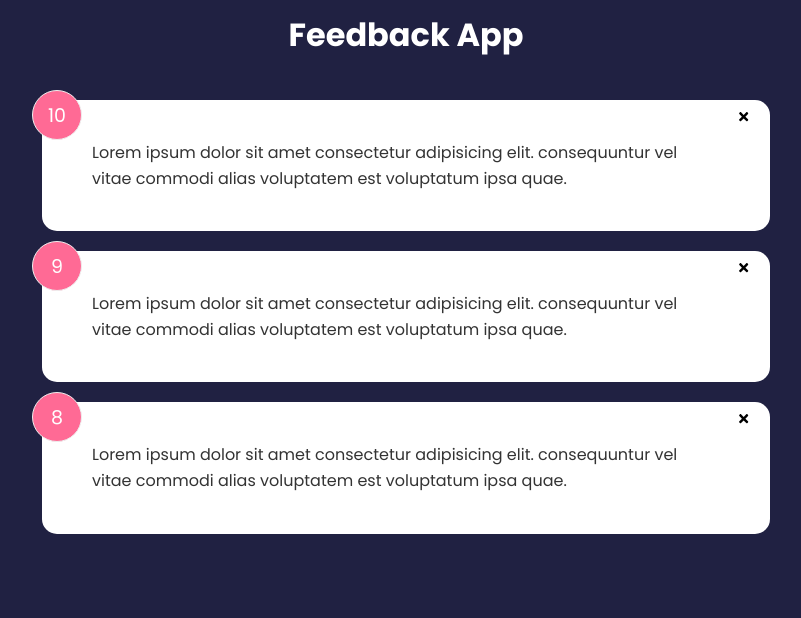
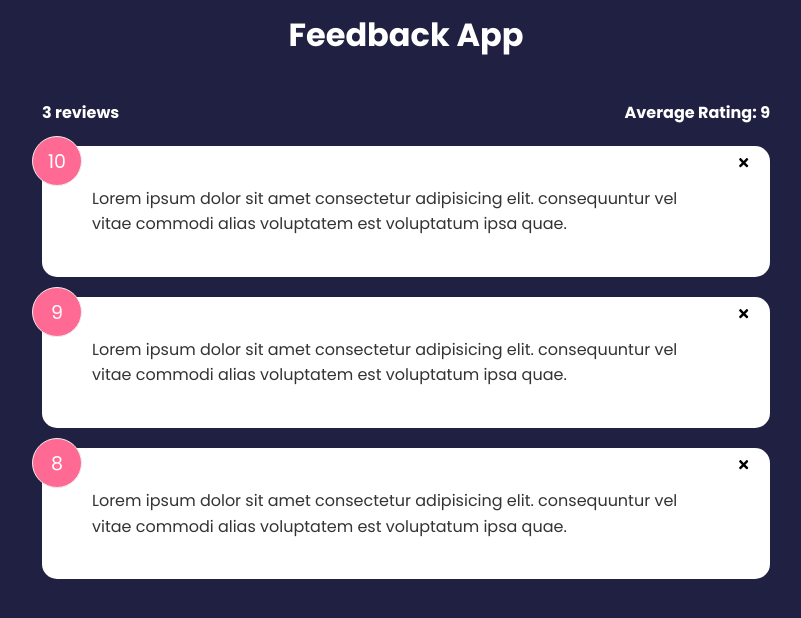
Before and after one commit to nhdtrung/react-review-app, a React (Create React App) app: page / in a window 1280 px wide. Shown: the top 618 px of the page, without its empty margins (234-1035 px from the left). Built offline with nearby package versions, Linux system fonts and the light colour scheme.

Commit message:
FeedbackStats Component & Reactivity

```diff
--- a/src/App.js
+++ b/src/App.js
@@ -2,6 +2,7 @@
 import Header from './components/Header'
 import FeedbackList from './components/FeedbackList';
 import FeedbackData from './data/FeedbackData';
+import FeedbackStats from './components/FeedbackStats';
 
 function App() {
   const [feedback, setFeedBack] = useState(FeedbackData);
@@ -16,6 +17,7 @@
     <>
       <Header />
       <div className="container">
+        <FeedbackStats feedback={feedback} />
         <FeedbackList handleDelete={deleteFeedback} feedback={feedback} />
       </div>
     </>
--- /dev/null
+++ b/src/components/FeedbackStats.jsx
@@ -0,0 +1,23 @@
+import PropTypes from 'prop-types'
+
+function FeedbackStats({feedback}) {
+    // Count rating average
+    let average = feedback.reduce((acc, current) => {
+        return acc + current.rating;
+    }, 0) / feedback.length;
+
+    average = average.toFixed(1).replace(/[.,]0$/, '');
+
+    return (
+        <div className="feedback-stats">
+            <h4>{feedback.length} reviews</h4>
+            <h4>Average Rating: {isNaN(average) ? 0 : average} </h4>
+        </div>
+    )
+}
+
+FeedbackStats.propTypes = {
+    feedback: PropTypes.array.isRequired
+}
+
+export default FeedbackStats
```
